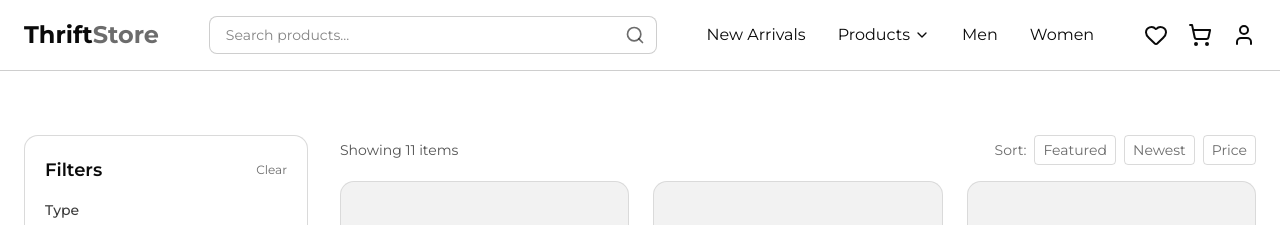
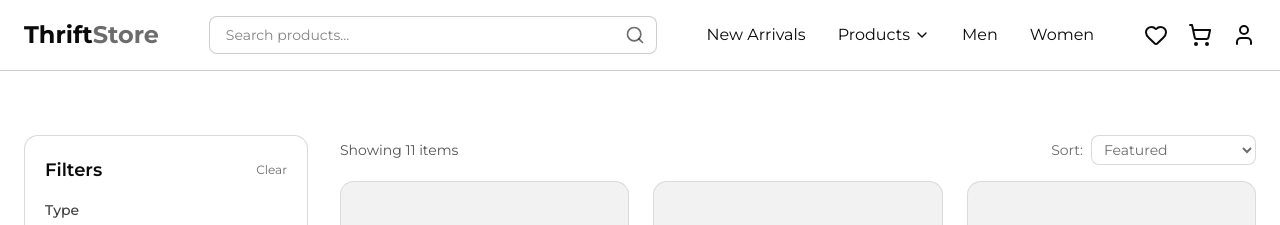
Before and after one commit to aleehjoo/better-thrift, a Next.js app: page /men in a window 1280 px wide. Shown: the top 225 px of the page. Built offline with nearby package versions, Linux system fonts and the light colour scheme.

Commit message:
Revamped sorting feature

```diff
--- a/src/app/(products)/accessories/page.tsx
+++ b/src/app/(products)/accessories/page.tsx
@@ -3,6 +3,7 @@
 import React, { useMemo, useState } from 'react'
 import Navbar from "@/components/Navbar";
 import ProductGrid from "@/components/ProductGrid";
+import SortDropdown, { SortOption, sortProducts } from "@/components/SortDropdown";
 
 export default function AccessoriesPage() {
     const FILTERS = [
@@ -53,6 +54,9 @@
         return PRODUCTS.filter(p => selectedFilters.has(p.type));
     }, [selectedFilters]);
 
+    const [sort, setSort] = useState<SortOption>("featured");
+    const sorted = useMemo(() => sortProducts(filtered, sort), [filtered, sort]);
+
     return (
         <section className="w-full">
             <Navbar />
@@ -98,14 +102,11 @@
                                 {selectedFilters.size > 0 && <span className="ml-2 text-foreground/50">(filtered)</span>}
                             </p>
                             <div className="hidden md:flex items-center gap-2 text-sm text-foreground/60">
-                                <span>Sort:</span>
-                                <button className="px-2 py-1 rounded border border-foreground/15 hover:bg-foreground/5">Featured</button>
-                                <button className="px-2 py-1 rounded border border-foreground/15 hover:bg-foreground/5">Newest</button>
-                                <button className="px-2 py-1 rounded border border-foreground/15 hover:bg-foreground/5">Price</button>
+                                <SortDropdown value={sort} onChange={setSort} />
                             </div>
                         </div>
 
-                        <ProductGrid products={filtered} />
+                        <ProductGrid products={sorted} />
                     </main>
                 </div>
             </div>
--- a/src/app/(products)/hoodie/page.tsx
+++ b/src/app/(products)/hoodie/page.tsx
@@ -3,6 +3,7 @@
 import React, { useMemo, useState } from 'react'
 import Navbar from "@/components/Navbar";
 import ProductGrid from "@/components/ProductGrid";
+import SortDropdown, { SortOption, sortProducts } from "@/components/SortDropdown";
 
 export default function HoodiePage() {
     const FILTERS = [
@@ -53,6 +54,9 @@
         return PRODUCTS.filter(p => selectedFilters.has(p.type));
     }, [selectedFilters]);
 
+    const [sort, setSort] = useState<SortOption>("featured");
+    const sorted = useMemo(() => sortProducts(filtered, sort), [filtered, sort]);
+
     return (
         <section className="w-full">
             <Navbar />
@@ -98,14 +102,11 @@
                                 {selectedFilters.size > 0 && <span className="ml-2 text-foreground/50">(filtered)</span>}
                             </p>
                             <div className="hidden md:flex items-center gap-2 text-sm text-foreground/60">
-                                <span>Sort:</span>
-                                <button className="px-2 py-1 rounded border border-foreground/15 hover:bg-foreground/5">Featured</button>
-                                <button className="px-2 py-1 rounded border border-foreground/15 hover:bg-foreground/5">Newest</button>
-                                <button className="px-2 py-1 rounded border border-foreground/15 hover:bg-foreground/5">Price</button>
+                                <SortDropdown value={sort} onChange={setSort} />
                             </div>
                         </div>
 
-                        <ProductGrid products={filtered} />
+                        <ProductGrid products={sorted} />
                     </main>
                 </div>
             </div>
--- a/src/app/(products)/jackets/page.tsx
+++ b/src/app/(products)/jackets/page.tsx
@@ -3,6 +3,7 @@
 import React, { useMemo, useState } from 'react'
 import Navbar from "@/components/Navbar";
 import ProductGrid from "@/components/ProductGrid";
+import SortDropdown, { SortOption, sortProducts } from "@/components/SortDropdown";
 
 export default function JacketsPage() {
     const FILTERS = [
@@ -53,6 +54,9 @@
         return PRODUCTS.filter(p => selectedFilters.has(p.type));
     }, [selectedFilters]);
 
+    const [sort, setSort] = useState<SortOption>("featured");
+    const sorted = useMemo(() => sortProducts(filtered, sort), [filtered, sort]);
+
     return (
         <section className="w-full">
             <Navbar />
@@ -98,14 +102,11 @@
                                 {selectedFilters.size > 0 && <span className="ml-2 text-foreground/50">(filtered)</span>}
                             </p>
                             <div className="hidden md:flex items-center gap-2 text-sm text-foreground/60">
-                                <span>Sort:</span>
-                                <button className="px-2 py-1 rounded border border-foreground/15 hover:bg-foreground/5">Featured</button>
-                                <button className="px-2 py-1 rounded border border-foreground/15 hover:bg-foreground/5">Newest</button>
-                                <button className="px-2 py-1 rounded border border-foreground/15 hover:bg-foreground/5">Price</button>
+                                <SortDropdown value={sort} onChange={setSort} />
                             </div>
                         </div>
 
-                        <ProductGrid products={filtered} />
+                        <ProductGrid products={sorted} />
                     </main>
                 </div>
             </div>
--- a/src/app/(products)/shirts/page.tsx
+++ b/src/app/(products)/shirts/page.tsx
@@ -3,6 +3,7 @@
 import React, { useMemo, useState } from 'react'
 import Navbar from "@/components/Navbar";
 import ProductGrid from "@/components/ProductGrid";
+import SortDropdown, { SortOption, sortProducts } from "@/components/SortDropdown";
 
 export default function ShirtsPage() {
     const FILTERS = [
@@ -53,6 +54,9 @@
         return PRODUCTS.filter(p => selectedFilters.has(p.type));
     }, [selectedFilters]);
 
+    const [sort, setSort] = useState<SortOption>("featured");
+    const sorted = useMemo(() => sortProducts(filtered, sort), [filtered, sort]);
+
     return (
         <section className="w-full">
             <Navbar />
@@ -98,14 +102,11 @@
                                 {selectedFilters.size > 0 && <span className="ml-2 text-foreground/50">(filtered)</span>}
                             </p>
                             <div className="hidden md:flex items-center gap-2 text-sm text-foreground/60">
-                                <span>Sort:</span>
-                                <button className="px-2 py-1 rounded border border-foreground/15 hover:bg-foreground/5">Featured</button>
-                                <button className="px-2 py-1 rounded border border-foreground/15 hover:bg-foreground/5">Newest</button>
-                                <button className="px-2 py-1 rounded border border-foreground/15 hover:bg-foreground/5">Price</button>
+                                <SortDropdown value={sort} onChange={setSort} />
                             </div>
                         </div>
 
-                        <ProductGrid products={filtered} />
+                        <ProductGrid products={sorted} />
                     </main>
                 </div>
             </div>
--- a/src/app/(products)/shoes/page.tsx
+++ b/src/app/(products)/shoes/page.tsx
@@ -3,6 +3,7 @@
 import React, { useMemo, useState } from 'react'
 import Navbar from "@/components/Navbar";
 import ProductGrid from "@/components/ProductGrid";
+import SortDropdown, { SortOption, sortProducts } from "@/components/SortDropdown";
 
 export default function ShoesPage() {
     const FILTERS = [
@@ -53,6 +54,9 @@
         return PRODUCTS.filter(p => selectedFilters.has(p.type));
     }, [selectedFilters]);
 
+    const [sort, setSort] = useState<SortOption>("featured");
+    const sorted = useMemo(() => sortProducts(filtered, sort), [filtered, sort]);
+
     return (
         <section className="w-full">
             <Navbar />
@@ -98,14 +102,11 @@
                                 {selectedFilters.size > 0 && <span className="ml-2 text-foreground/50">(filtered)</span>}
                             </p>
                             <div className="hidden md:flex items-center gap-2 text-sm text-foreground/60">
-                                <span>Sort:</span>
-                                <button className="px-2 py-1 rounded border border-foreground/15 hover:bg-foreground/5">Featured</button>
-                                <button className="px-2 py-1 rounded border border-foreground/15 hover:bg-foreground/5">Newest</button>
-                                <button className="px-2 py-1 rounded border border-foreground/15 hover:bg-foreground/5">Price</button>
+                                <SortDropdown value={sort} onChange={setSort} />
                             </div>
                         </div>
 
-                        <ProductGrid products={filtered} />
+                        <ProductGrid products={sorted} />
                     </main>
                 </div>
             </div>
--- a/src/app/men/page.tsx
+++ b/src/app/men/page.tsx
@@ -3,6 +3,7 @@
 import React, { useMemo, useState } from 'react'
 import Navbar from "@/components/Navbar";
 import ProductGrid from "@/components/ProductGrid";
+import SortDropdown, { SortOption, sortProducts } from "@/components/SortDropdown";
 
 export default function MensPage () {
     const TYPES = [
@@ -56,6 +57,9 @@
         return PRODUCTS.filter(p => selectedTypes.has(p.type));
     }, [selectedTypes]);
 
+    const [sort, setSort] = useState<SortOption>("featured");
+    const sorted = useMemo(() => sortProducts(filtered, sort), [filtered, sort]);
+
     return (
         <section className="w-full">
             <Navbar />
@@ -96,14 +100,11 @@
                                 {selectedTypes.size > 0 && <span className="ml-2 text-foreground/50">(filtered)</span>}
                             </p>
                             <div className="hidden md:flex items-center gap-2 text-sm text-foreground/60">
-                                <span>Sort:</span>
-                                <button className="px-2 py-1 rounded border border-foreground/15 hover:bg-foreground/5">Featured</button>
-                                <button className="px-2 py-1 rounded border border-foreground/15 hover:bg-foreground/5">Newest</button>
-                                <button className="px-2 py-1 rounded border border-foreground/15 hover:bg-foreground/5">Price</button>
+                                <SortDropdown value={sort} onChange={setSort} />
                             </div>
                         </div>
 
-                        <ProductGrid products={filtered} />
+                        <ProductGrid products={sorted} />
                     </main>
                 </div>
             </div>
--- a/src/app/women/page.tsx
+++ b/src/app/women/page.tsx
@@ -1,6 +1,9 @@
-import React from 'react'
+"use client";
+
+import React, { useMemo, useState } from 'react'
 import Navbar from "@/components/Navbar";
 import ProductGrid from "@/components/ProductGrid";
+import SortDropdown, { SortOption, sortProducts } from "@/components/SortDropdown";
 
 export default function WomensPage () {
     const PRODUCTS = [
@@ -17,6 +20,9 @@
         { id: 11, name: "Pleated Skirt", price: "$42.00", type: "Skirts", tags: ["pleated", "flowy"], description: "Flowy pleated skirt" },
         { id: 12, name: "Ankle Boots", price: "$68.00", type: "Shoes", tags: ["ankle", "leather"], description: "Versatile ankle boots" },
     ];
+    const [sort, setSort] = useState<SortOption>("featured");
+    const sorted = useMemo(() => sortProducts(PRODUCTS, sort), [sort]);
+
     return (
         <section className="w-full">
             <Navbar />
@@ -76,16 +82,15 @@
 
                     <main className="md:col-span-3">
                         <div className="flex items-center justify-between mb-4">
-                            <p className="text-sm text-foreground/70">Showing {PRODUCTS.length} items</p>
+                            <p className="text-sm text-foreground/70">
+                                Showing {sorted.length} {sorted.length === 1 ? 'item' : 'items'}
+                            </p>
                             <div className="hidden md:flex items-center gap-2 text-sm text-foreground/60">
-                                <span>Sort:</span>
-                                <button className="px-2 py-1 rounded border border-foreground/15 hover:bg-foreground/5">Featured</button>
-                                <button className="px-2 py-1 rounded border border-foreground/15 hover:bg-foreground/5">Newest</button>
-                                <button className="px-2 py-1 rounded border border-foreground/15 hover:bg-foreground/5">Price</button>
+                                <SortDropdown value={sort} onChange={setSort} />
                             </div>
                         </div>
 
-                        <ProductGrid products={PRODUCTS}/>
+                        <ProductGrid products={sorted}/>
                     </main>
                 </div>
             </div>
--- /dev/null
+++ b/src/components/SortDropdown.tsx
@@ -0,0 +1,72 @@
+"use client";
+
+import React from 'react';
+
+export type SortOption =
+  | "featured"
+  | "newest"
+  | "oldest"
+  | "price-asc"
+  | "price-desc";
+
+export const SORT_OPTIONS: { value: SortOption; label: string }[] = [
+  { value: "featured", label: "Featured" },
+  { value: "newest", label: "Newest" },
+  { value: "oldest", label: "Oldest" },
+  { value: "price-asc", label: "Price: Low to High" },
+  { value: "price-desc", label: "Price: High to Low" },
+];
+
+// Helper to parse a price string like "$49.00" to a number 49.00
+export function parsePrice(price: string): number {
+  const n = Number(price.replace(/[^0-9.]/g, ""));
+  return Number.isFinite(n) ? n : 0;
+}
+
+// Generic sorter that works on items with id and price fields similar to ProductGridItem
+export function sortProducts<T extends { id: number; price: string }>(
+  products: T[],
+  sort: SortOption
+): T[] {
+  const arr = [...products];
+  switch (sort) {
+    case "featured":
+      return arr; // keep original order
+    case "newest":
+      // Assuming higher id means newer
+      return arr.sort((a, b) => b.id - a.id);
+    case "oldest":
+      return arr.sort((a, b) => a.id - b.id);
+    case "price-asc":
+      return arr.sort((a, b) => parsePrice(a.price) - parsePrice(b.price));
+    case "price-desc":
+      return arr.sort((a, b) => parsePrice(b.price) - parsePrice(a.price));
+    default:
+      return arr;
+  }
+}
+
+type SortDropdownProps = {
+  value: SortOption;
+  onChange: (value: SortOption) => void;
+  className?: string;
+};
+
+const SortDropdown: React.FC<SortDropdownProps> = ({ value, onChange, className }) => {
+  return (
+    <label className={["inline-flex items-center gap-2", className].filter(Boolean).join(" ")}>
+      <span className="text-sm text-foreground/60">Sort:</span>
+      <select
+        className="text-sm border border-foreground/15 rounded-md px-2 py-1 bg-background hover:bg-foreground/5 focus:outline-none"
+        value={value}
+        onChange={(e) => onChange(e.target.value as SortOption)}
+      >
+        {SORT_OPTIONS.map(opt => (
+          <option key={opt.value} value={opt.value}>{opt.label}</option>
+        ))}
+      </select>
+    </label>
+  );
+};
+
+export default SortDropdown;
```
